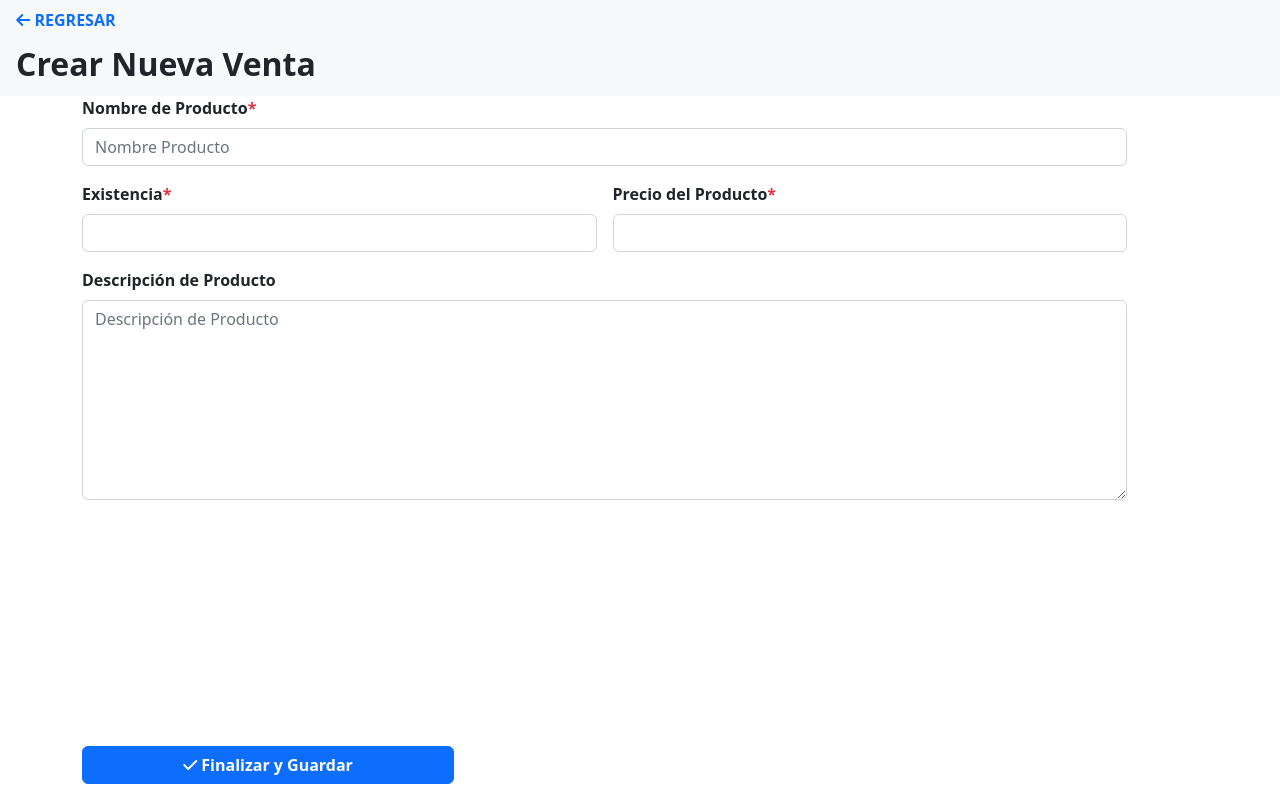
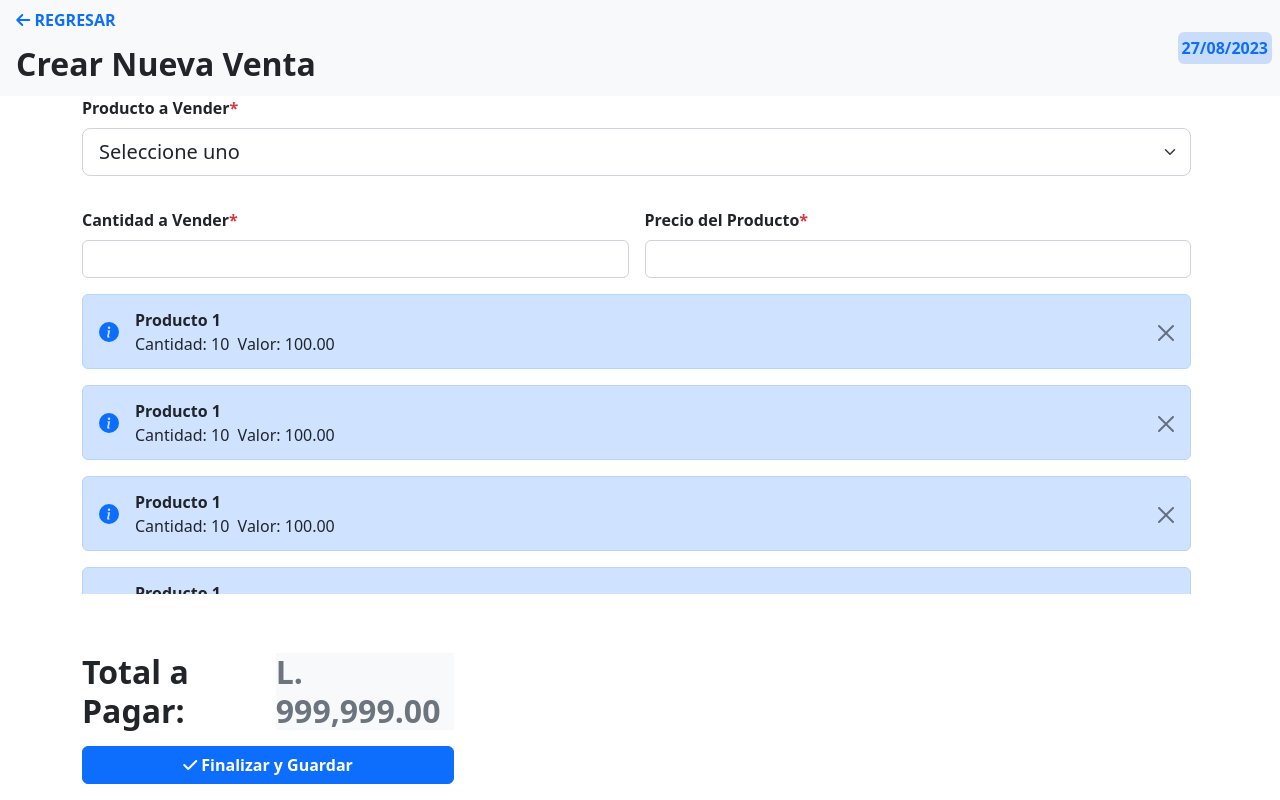
Before and after one commit to alejandrojosue/Report-Inventory, a plain HTML site: page views/sales/create.html in a window 1280 px wide. Drawn offline with nearby package versions, Linux system fonts and the light colour scheme.

Commit message:
reparado

```diff
--- a/js/expenses/create.js
+++ b/js/expenses/create.js
@@ -40,7 +40,7 @@ const createNew = () => {
     });
     updateIntValue(ID_PRODUCT_COUNT, (id + 1))
 
-    transaction.oncomplete = () => { location.href = `../../views/${TABLE}/index.html` }
+    transaction.oncomplete = () => { location.href = `../../views/expenses/index.html` }
     transaction.onerror = e => console.log(e.target.error)
 }
 
--- a/js/expenses/edit.js
+++ b/js/expenses/edit.js
@@ -40,7 +40,7 @@ const saveEdit = () => {
         updated_at: `${fechaActual.toLocaleDateString()} | ${fechaActual.toLocaleTimeString()}`
     });
     transaction.onsuccess = e => console.log('siiii')
-    transaction.oncomplete = () => { location.href = `../../views/${TABLE}/index.html` }
+    transaction.oncomplete = () => { location.href = `../../views/expenses/index.html` }
     transaction.onerror = e => { console.log(e.target.error, 'noooo') }
 }
 
--- a/js/sales/create.js
+++ b/js/sales/create.js
@@ -44,7 +44,7 @@ const createNew = () => {
     });
     updateIntValue(ID_PRODUCT_COUNT, (id + 1))
 
-    transaction.oncomplete = () => { location.href = '../../views/products/index.html' }
+    transaction.oncomplete = () => { location.href = '../../views/sales/index.html' }
     transaction.onerror = e => console.log(e.target.error)
 }
 
--- a/js/sales/edit.js
+++ b/js/sales/edit.js
@@ -48,7 +48,7 @@ const saveEdit = () => {
         updated_at: `${fechaActual.toLocaleDateString()} | ${fechaActual.toLocaleTimeString()}`
     });
     transaction.onsuccess = e => console.log('siiii')
-    transaction.oncomplete = () => { location.href = '../../views/products/index.html' }
+    transaction.oncomplete = () => { location.href = '../../views/sales/index.html' }
     transaction.onerror = e => { console.log(e.target.error, 'noooo') }
 }
 
--- a/views/sales/create.html
+++ b/views/sales/create.html
@@ -16,23 +16,34 @@
 
 <body class="d-flex flex-column w-100 vh-100">
     <header class="w-100 bg-light d-flex px-2">
-        <div class="d-flex flex-column fw-bold">
-            <a href="./index.html" class="pt-2 text-primary text-decoration-none">&nbsp;
-                <i class="fa-solid fa-arrow-left"></i>
-                REGRESAR
-            </a>
-            <div class="p-2 fs-2">Crear Nueva Venta</div>
+        <div class="w-100 d-flex fw-bold">
+            <div class="d-flex flex-column flex-grow-1">
+                <a href="./index.html" class="pt-2 text-decoration-none text-primary">&nbsp;
+                    <i class="fa-solid fa-arrow-left"></i>
+                    REGRESAR
+                </a>
+                <div class="p-2 fs-2">Crear Nueva Venta</div>
+            </div>
+            <span class="text-primary fw-bold fw-bold m-auto p-1 rounded"
+                style="background-color: rgba(13, 110, 253,.2);" id="btnShow">
+                27/08/2023</span>
         </div>
-        <div class="d-flex"></div>
     </header>
     <form class="h-100 container d-flex align-content-between flex-wrap needs-validation" novalidate>
         <main class="row g-3">
             <div class="col-md-12">
-                <label for="productName" class="form-label fw-bold">
-                    Nombre de Producto<span class="text-danger">*</span>
+                <label for="productID" class="form-label fw-bold">
+                    Producto a Vender<span class="text-danger">*</span>
                 </label>
-                <input type="text" class="form-control" id="productName" minlength="3" maxlength="50"
-                    placeholder="Nombre Producto" required>
+                <select class="form-select form-select-lg mb-3" aria-label=".form-select-lg example" id="productID"
+                    required>
+                    <option selected>Seleccione uno</option>
+                    <option value="0">product 1</option>
+                    <option value="1">product 2</option>
+                    <option value="2">aproduct 3</option>
+                    <option value="3">product 4</option>
+                    <option value="4">product 5</option>
+                </select>
                 <div class="valid-feedback">
                     Perfecto!
                 </div>
@@ -40,9 +51,9 @@
                     Este campo es requerido!
                 </div>
             </div>
-            <div class="col-md-6">
+            <div class="col-6">
                 <label for="quantity" class="form-label fw-bold">
-                    Existencia<span class="text-danger">*</span>
+                    Cantidad a Vender<span class="text-danger">*</span>
                 </label>
                 <input type="number" class="form-control" min="1" id="quantity" required>
                 <div class="valid-feedback">
@@ -52,7 +63,7 @@
                     Este campo es requerido!
                 </div>
             </div>
-            <div class="col-md-6">
+            <div class="col-6">
                 <label for="unitPrice" class="form-label fw-bold">
                     Precio del Producto<span class="text-danger">*</span>
                 </label>
@@ -64,15 +75,68 @@
                     Este campo es requerido!
                 </div>
             </div>
-            <div class="col-md-12">
-                <label for="description" class="form-label fw-bold">
-                    Descripción de Producto
-                </label>
-                <textarea class="form-control" id="description" maxlength="120" placeholder="Descripción de Producto"
-                    style="height: 200px; max-height: 200px; overflow: auto;"></textarea>
+            <div class="col-12 overflow-auto" style="max-height: 300px;">
+                <div class="alert alert-primary alert-dismissible fade d-flex align-items-center show" role="alert"
+                    style="height: 75px;">
+                    <svg xmlns="http://www.w3.org/2000/svg" class="me-3" viewBox="0 0 16 16" aria-label="Info:"
+                        style="width: 20px; fill: #0d6efd;">
+                        <path
+                            d="M8 16A8 8 0 1 0 8 0a8 8 0 0 0 0 16zm.93-9.412-1 4.705c-.07.34.029.533.304.533.194 0 .487-.07.686-.246l-.088.416c-.287.346-.92.598-1.465.598-.703 0-1.002-.422-.808-1.319l.738-3.468c.064-.293.006-.399-.287-.47l-.451-.081.082-.381 2.29-.287zM8 5.5a1 1 0 1 1 0-2 1 1 0 0 1 0 2z" />
+                    </svg>
+                    <div>
+                        <div class="text-dark fw-bold text-truncate" style="width: 250px;">
+                            Producto 1</div> <span class="text-dark">Cantidad: 10 &nbsp;Valor: 100.00</span>
+                    </div>
+                    <button type="button" class="btn-close h-50" data-bs-dismiss="alert" aria-label="Close"></button>
+                </div>
+                <div class="alert alert-primary alert-dismissible fade d-flex align-items-center show" role="alert"
+                    style="height: 75px;">
+                    <svg xmlns="http://www.w3.org/2000/svg" class="me-3" viewBox="0 0 16 16" aria-label="Info:"
+                        style="width: 20px; fill: #0d6efd;">
+                        <path
+                            d="M8 16A8 8 0 1 0 8 0a8 8 0 0 0 0 16zm.93-9.412-1 4.705c-.07.34.029.533.304.533.194 0 .487-.07.686-.246l-.088.416c-.287.346-.92.598-1.465.598-.703 0-1.002-.422-.808-1.319l.738-3.468c.064-.293.006-.399-.287-.47l-.451-.081.082-.381 2.29-.287zM8 5.5a1 1 0 1 1 0-2 1 1 0 0 1 0 2z" />
+                    </svg>
+                    <div>
+                        <div class="text-dark fw-bold text-truncate" style="width: 250px;">
+                            Producto 1</div> <span class="text-dark">Cantidad: 10 &nbsp;Valor: 100.00</span>
+                    </div>
+                    <button type="button" class="btn-close h-50" data-bs-dismiss="alert" aria-label="Close"></button>
+                </div>
+                <div class="alert alert-primary alert-dismissible fade d-flex align-items-center show" role="alert"
+                    style="height: 75px;">
+                    <svg xmlns="http://www.w3.org/2000/svg" class="me-3" viewBox="0 0 16 16" aria-label="Info:"
+                        style="width: 20px; fill: #0d6efd;">
+                        <path
+                            d="M8 16A8 8 0 1 0 8 0a8 8 0 0 0 0 16zm.93-9.412-1 4.705c-.07.34.029.533.304.533.194 0 .487-.07.686-.246l-.088.416c-.287.346-.92.598-1.465.598-.703 0-1.002-.422-.808-1.319l.738-3.468c.064-.293.006-.399-.287-.47l-.451-.081.082-.381 2.29-.287zM8 5.5a1 1 0 1 1 0-2 1 1 0 0 1 0 2z" />
+                    </svg>
+                    <div>
+                        <div class="text-dark fw-bold text-truncate" style="width: 250px;">
+                            Producto 1</div> <span class="text-dark">Cantidad: 10 &nbsp;Valor: 100.00</span>
+                    </div>
+                    <button type="button" class="btn-close h-50" data-bs-dismiss="alert" aria-label="Close"></button>
+                </div>
+                <div class="alert alert-primary alert-dismissible fade d-flex align-items-center show" role="alert"
+                    style="height: 75px;">
+                    <svg xmlns="http://www.w3.org/2000/svg" class="me-3" viewBox="0 0 16 16" aria-label="Info:"
+                        style="width: 20px; fill: #0d6efd;">
+                        <path
+                            d="M8 16A8 8 0 1 0 8 0a8 8 0 0 0 0 16zm.93-9.412-1 4.705c-.07.34.029.533.304.533.194 0 .487-.07.686-.246l-.088.416c-.287.346-.92.598-1.465.598-.703 0-1.002-.422-.808-1.319l.738-3.468c.064-.293.006-.399-.287-.47l-.451-.081.082-.381 2.29-.287zM8 5.5a1 1 0 1 1 0-2 1 1 0 0 1 0 2z" />
+                    </svg>
+                    <div>
+                        <div class="text-dark fw-bold text-truncate" style="width: 250px;">
+                            Producto 1</div> <span class="text-dark">Cantidad: 10 &nbsp;Valor: 100.00</span>
+                    </div>
+                    <button type="button" class="btn-close h-50" data-bs-dismiss="alert" aria-label="Close"></button>
+                </div>
             </div>
         </main>
         <div class="col-lg-4 col-md-6 col-12 pb-3">
+            <div class="py-2">
+                <h2 class="fw-bold d-flex justify-content-between"><span>Total a Pagar:</span><span
+                        class="bg-light text-muted">L.
+                        999,999.00</span>
+                </h2>
+            </div>
             <button class="fw-bold fs- btn btn-primary w-100" type="submit" id="btnCreate">
                 <i class="fa-solid fa-check"></i>
                 Finalizar y Guardar
```
Also changed, not shown: views/expenses/create.html (+12 -7 lines), views/expenses/edit.html (+11 -7 lines), views/sales/edit.html (+11 -7 lines).
